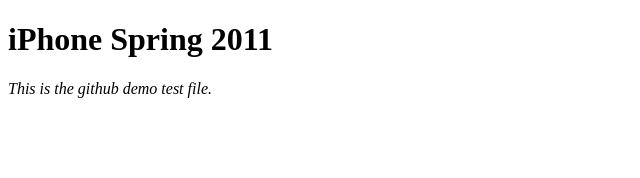
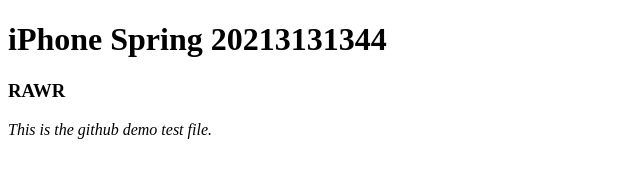
Before and after one commit to rickyc/nyu-spring-2011-git-lecture, a plain HTML site: page index.html in a window 1280 px wide. Shown: the whole page, without its empty margins (0-640 px from the left). Drawn offline with Linux system fonts and the light colour scheme.

Commit message:
Some Minor Changes to index.html

```diff
--- a/index.html
+++ b/index.html
@@ -6,7 +6,8 @@
     </head>
 
     <body>
-        <h1>iPhone Spring 2011</h1>
+        <h1>iPhone Spring 20213131344</h1>
+        <h3> RAWR </h3>
         <em>This is the github demo test file.</em>
     </body>
 
```
